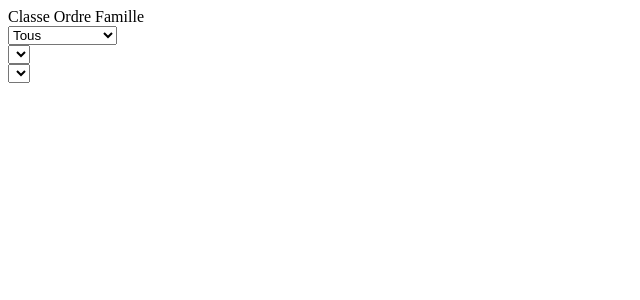
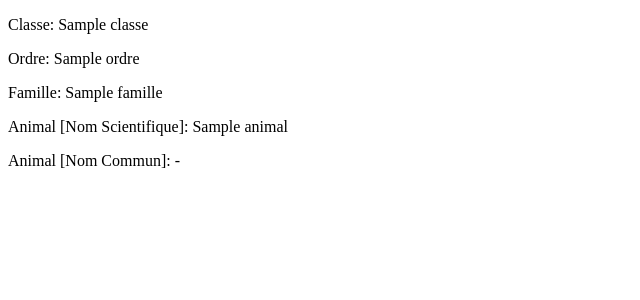
Before and after one commit to warkenji/EC91.4_TD1, a Django app: page / in a window 1280 px wide. Shown: the top 300 px of the page, without its empty margins (0-640 px from the left). Run offline with Django 3.2, Linux system fonts and the light colour scheme; tables that the repository leaves empty hold one stand-in row (values such as "Sample post"); lists and menus that the app fills with data are empty; some libraries are stand-ins or nearby versions.

Commit message:
Transformation de 'index' en classe 'IndexView' et utilisation des relations entre les modèles pour l'affichage

```diff
--- a/project/ifap/jinja2/ifap/index.html
+++ b/project/ifap/jinja2/ifap/index.html
@@ -7,31 +7,32 @@
     <link type="text/css" rel="stylesheet" href="{{ static("ifap/css/bundle.css") }}">
 </head>
 <body>
-<div class="w-100 d-flex align-items-center justify-content-around">
-    <label for="classe">Classe</label>
-    <label for="ordre">Ordre</label>
-    <label for="famille">Famille</label>
-</div>
-<div class="w-100 d-flex justify-content-around">
-    <div class="w-100 d-flex justify-content-center">
-        <select id="classe" class="w-75">
-        <option value="">Tous</option>
-        {% for classe in classes %}
-            <option value="{{ classe.id }}">{{ classe.nom }}</option>
+<div class="d-flex w-100 flex-column align-items-center">
+    {% for classe in classes %}
+        <p>Classe: {{ classe.nom }}</p>
+
+        {% for ordre in classe.ordres.all() %}
+            <p>Ordre: {{ ordre.nom }}</p>
+
+            {% for famille in ordre.familles.all() %}
+                <p>Famille: {{ famille.nom }}</p>
+
+                {% for animal in famille.animaux.all() %}
+                    <div class="w-100 d-flex justify-content-around">
+                    <p>Animal [Nom Scientifique]: {{ animal.nom_scientifique }}</p>
+
+                    <p>Animal [Nom Commun]:
+                        {% if animal.nom_scientifique == animal.nom_commun %}
+                            -
+                        {% else %}
+                        {{ animal.nom_commun }}
+                    {% endif %}
+                    </p>
+                    </div>
+                {% endfor %}
+            {% endfor %}
         {% endfor %}
-    </select>
-    </div>
-
-    <div class="w-100 d-flex justify-content-center">
-        <select id="ordre" class="w-75">
-        </select>
-    </div>
-
-    <div class="w-100 d-flex justify-content-center">
-        <select id="famille" class="w-75">
-        </select>
-    </div>
-
+    {% endfor %}
 </div>
 </body>
 </html>
--- a/project/ifap/urls.py
+++ b/project/ifap/urls.py
@@ -3,5 +3,5 @@ from django.urls import path
 from . import views
 
 urlpatterns = [
-    path('', views.index, name='index'),
+    path('', views.IndexView.as_view(), name='index'),
 ]
--- a/project/ifap/views.py
+++ b/project/ifap/views.py
@@ -1,10 +1,13 @@
 from django.shortcuts import render
-from .models import Classe, Ordre, Famille, Animal
+from django.views import View
+
+from .models import Classe
 
 
-def index(request):
-    context = {
-        'classes': Classe.objects.all()
-    }
+class IndexView(View):
+    def get(self, request):
+        context = {
+            'classes': Classe.objects.all()
+        }
 
-    return render(request, 'ifap/index.html', context)
+        return render(request, 'ifap/index.html', context)
```
